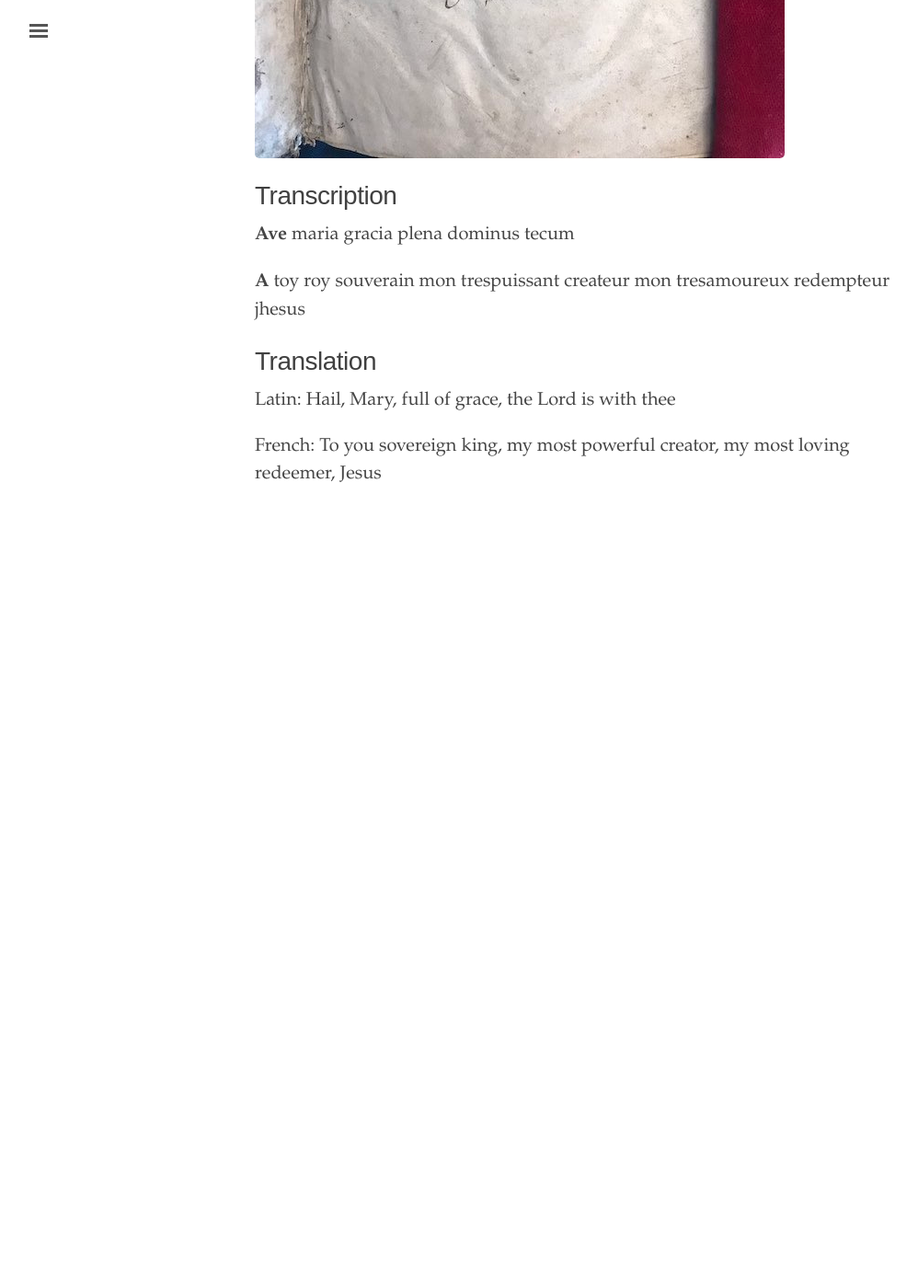
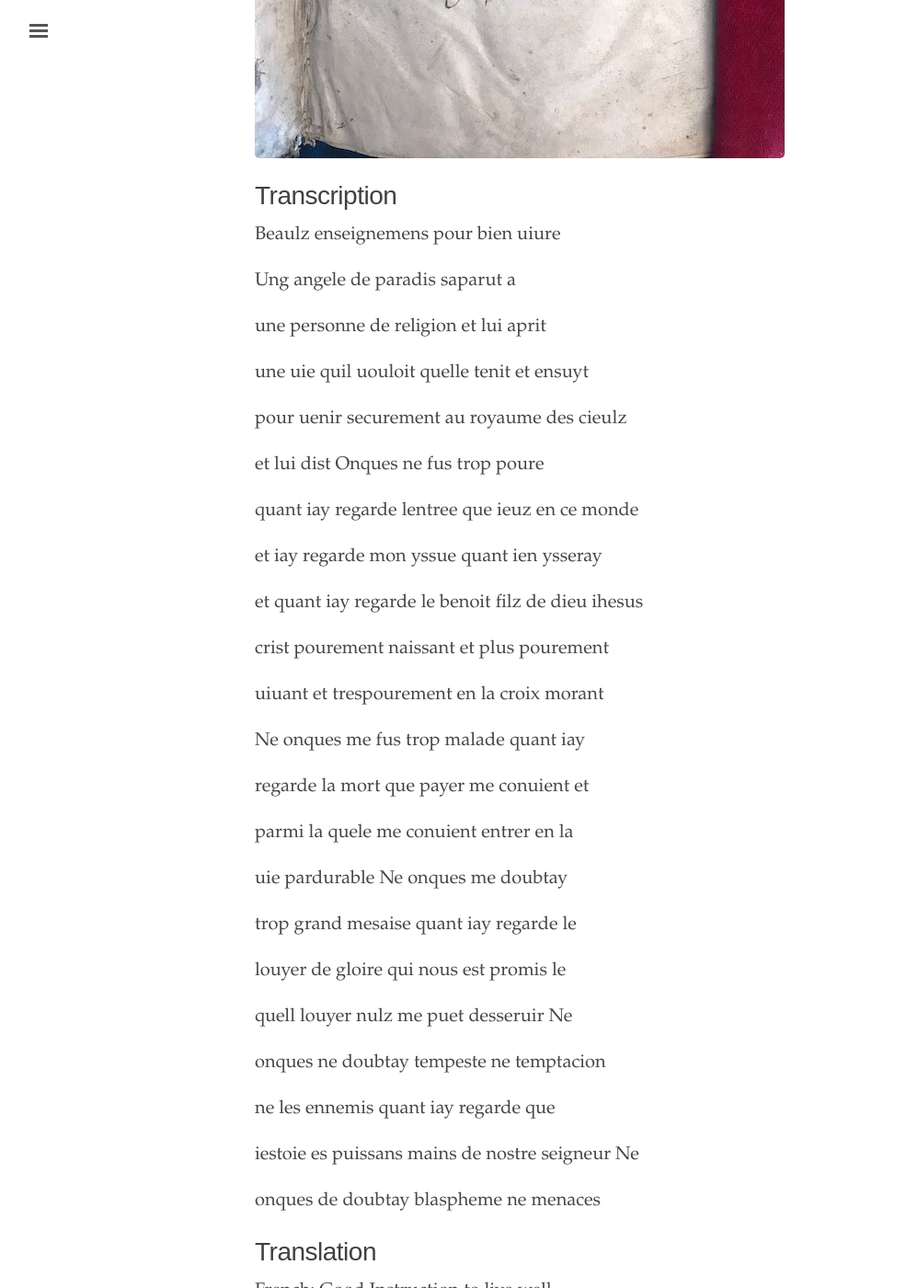
Before and after one commit to oldfrenchtexts/L-aiguillon-d-amour-divine, a Jekyll site: the page built from _texts/Folio 1R.md, in a window 1280 px wide and 1400 px high, scrolled down 858 px. Shown: the whole window at 92% size, without its empty margins (3-1001 px from the left). Built offline with Jekyll 4.4.1, drawn with Linux system fonts in a browser that asks for light colours; before the commit the page ends 1488 px from its top, so only the background shows below that; some of the changed text lies outside the part shown.

Commit message:
Update Folio 1R.md

```diff
--- a/_texts/Folio 1R.md
+++ b/_texts/Folio 1R.md
@@ -10,12 +10,52 @@ source: Beinecke MS 1166
 
 # Transcription
 
-**Ave** maria gracia plena dominus tecum
+Beaulz enseignemens pour bien uiure
 
-**A** toy roy souverain mon trespuissant createur mon tresamoureux redempteur jhesus
+Ung angele de paradis saparut a
+
+une personne de religion et lui aprit
+
+une uie quil uouloit quelle tenit et ensuyt
+
+pour uenir securement au royaume des cieulz
+
+et lui dist Onques ne fus trop poure
+
+quant iay regarde lentree que ieuz en ce monde
+
+et iay regarde mon yssue quant ien ysseray
+
+et quant iay regarde le benoit filz de dieu ihesus
+
+crist pourement naissant et plus pourement
+
+uiuant et trespourement en la croix morant
+
+Ne onques me fus trop malade quant iay
+
+regarde la mort que payer me conuient et
+
+parmi la quele me conuient entrer en la
+
+uie pardurable Ne onques me doubtay
+
+trop grand mesaise quant iay regarde le
+
+louyer de gloire qui nous est promis le
+
+quell louyer nulz me puet desseruir Ne
+
+onques ne doubtay tempeste ne temptacion
+
+ne les ennemis quant iay regarde que
+
+iestoie es puissans mains de nostre seigneur Ne
+
+onques de doubtay blaspheme ne menaces
 
 # Translation
 
-Latin: Hail, Mary, full of grace, the Lord is with thee
+French: Good Instruction to live well
 
-French: To you sovereign king, my most powerful creator, my most loving redeemer, Jesus
+An angel of paradise appeared to a person of religion and taught him a life that he wanted him to keep and follow in order to come securely to the Kingdom of Heaven. And, he told him: “Never was I too poor when I considered the entrance that I had into this world and when I considered my departure when I will exit it and when I considered the blessed son of God, Jesus Christ, who was born in poverty, lived in greater poverty, and died impoverished upon the cross. Neither was I particularly sick when I considered the death that I must pay and through which I must enter into the | everlasting life. Neither, did I ever fear too great a discomfort when I considered the recompense of glory that is promised to us, which recompense none may merit. I never feared tempest nor temptation nor the devils when I considered the fact that I was in the powerful hands of our lord. I never feared blasphemy nor threats…
```
